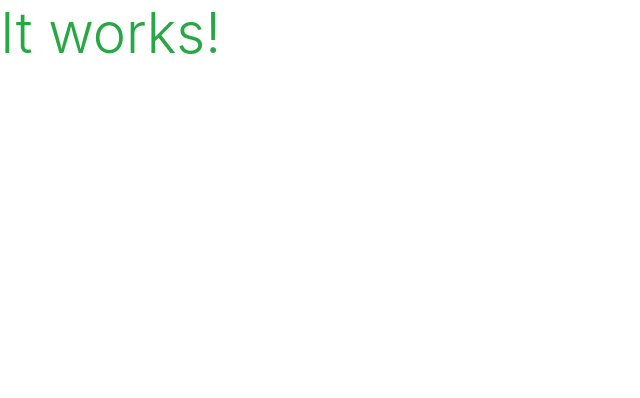
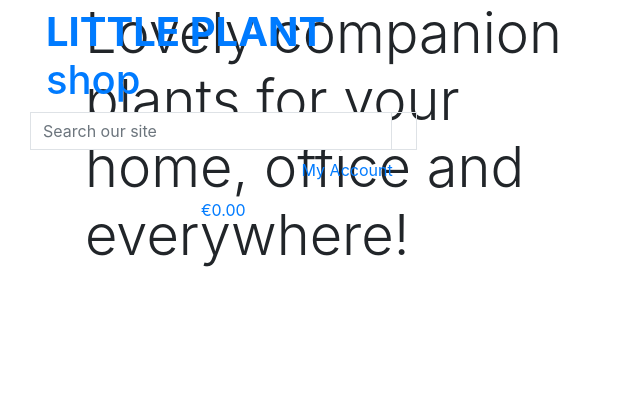
Before and after one commit to AtsukoCoffey/little_plant, a Django app: page / in a window 1280 px wide. Shown: the top 398 px of the page, without its empty margins (0-640 px from the left). Run offline with Django 3.2, Linux system fonts and the light colour scheme.

Commit message:
feat: Add main page header

```diff
--- a/home/templates/home/index.html
+++ b/home/templates/home/index.html
@@ -1,6 +1,27 @@
 {% extends "base.html" %}
 {% load static %}
 
+{% block page-header %}
+    <div class="container header-container">
+        <div class="row">
+            <div class="col"></div>
+        </div>
+    </div>
+{% endblock %}
+
 {% block content %}
-    <h1 class="display-4 text-success">It works!</h1>
+    <div class="container h-100">
+        <div class="row h-100">
+            <div class="col-7 col-md-6 my-auto">
+                <h2 class="display-4 logo-font text-black">
+                    Lovely companion plants for your home, office and everywhere!
+                </h2>
+                <div class="my-5">
+                    <h4>
+                        <a href="" class="shop-now-button btn btn-lg rounded-0 text-uppercase py-3"></a>
+                    </h4>
+                </div>
+            </div>
+        </div>
+    </div>
 {% endblock %}
--- a/templates/base.html
+++ b/templates/base.html
@@ -27,7 +27,68 @@
     <title>LITTLE PLANT shop {% block extra_title %}{% endblock %}</title>
   </head>
   <body>
-    <header class="container-fluid fixed-top"></header>
+    <header class="container-fluid fixed-top">
+        <div class="low">
+            <div class="col-12 col-lg-4 my-auto py-1 py-lg-0 text-center text-lg-left">
+                <a href="{% url 'home' %}" class="nav-link main-logo-link">
+                    <h1 class="logo-font text-black my-0"><strong>LITTLE PLANT</strong> shop</h1>
+                </a>
+            </div>
+            <div class="col-12 col-lg-4 my-auto py-1 py-lg-0">
+                <form method="GET" action="">
+                    <div class="input-group w-100">
+                        <input type="text" class="form-control border border-black rounded-0" name="q"
+                            placeholder="Search our site">
+                        <div class="input-group-append">
+                            <button class="form-control btn btn-black border border-black rounded-0" type="submit">
+                                <span class="icon">
+                                    <i class="fa fa-seatch"></i>
+                                </span>
+                            </button>
+                        </div>
+                    </div>
+                </form>
+            </div>
+            <div class="col-12 col-lg-4 my-auto py-1 py-lg-0">
+                <ul class="list-inline list-unstyled text-center text-lg-right my-0">
+                    <li class="list-inline-item dropdown">
+                        <a href="#" class="text-black nav-link" id="user-options" data-toggle="dropdown" aria-haspopup="true" aria-expanded="false">
+                            <div class="text-center">
+                                <div><i class="fa fa-user fa-lg"></i></div>
+                                <p class="my-0">My Account</p>
+                            </div>
+                        </a>
+                        <div class="dropdown-menu border-0" aria-labelledby="user-options">
+                            {% if request.user.is_authenticated %}
+                                {% if request.user.is_superuser %}
+                                    <a href="" class="dropdown-item">Product Management</a>
+                                {% endif %}
+                                <a href="" class="dropdown-item">My Profile</a>
+                                <a href="{% url 'account_logout' %}" class="dropdown-item">Logout</a>
+                            {% else %}
+                                <a href="{% url 'account_signup' %}" class="dropdown-item">Register</a>
+                                <a href="{% url 'account_login' %}" class="dropdown-item">Login</a>
+                            {% endif %}
+                        </div>
+                    </li>
+                    <li class="list-inlineitem">
+                        <a href="" class="{% if grand_total %}text-info font-weight-bold{% else %}text-black{% endif %} nav-link">
+                            <div class="text-center">
+                                <div><i class="fa fa-shopping-bag fa-lg"></i></div>
+                                <p class="my-0">
+                                    {% if grand_total %}
+                                        €{{ grand_total|floatformat:2 }}
+                                    {% else %}
+                                        €0.00
+                                    {% endif %}
+                                </p>
+                            </div>
+                        </a>
+                    </li>
+                </ul>
+            </div>
+        </div>
+    </header>
     {% if messages %}
         <div class="message-container"></div>
     {% endif %}
```
